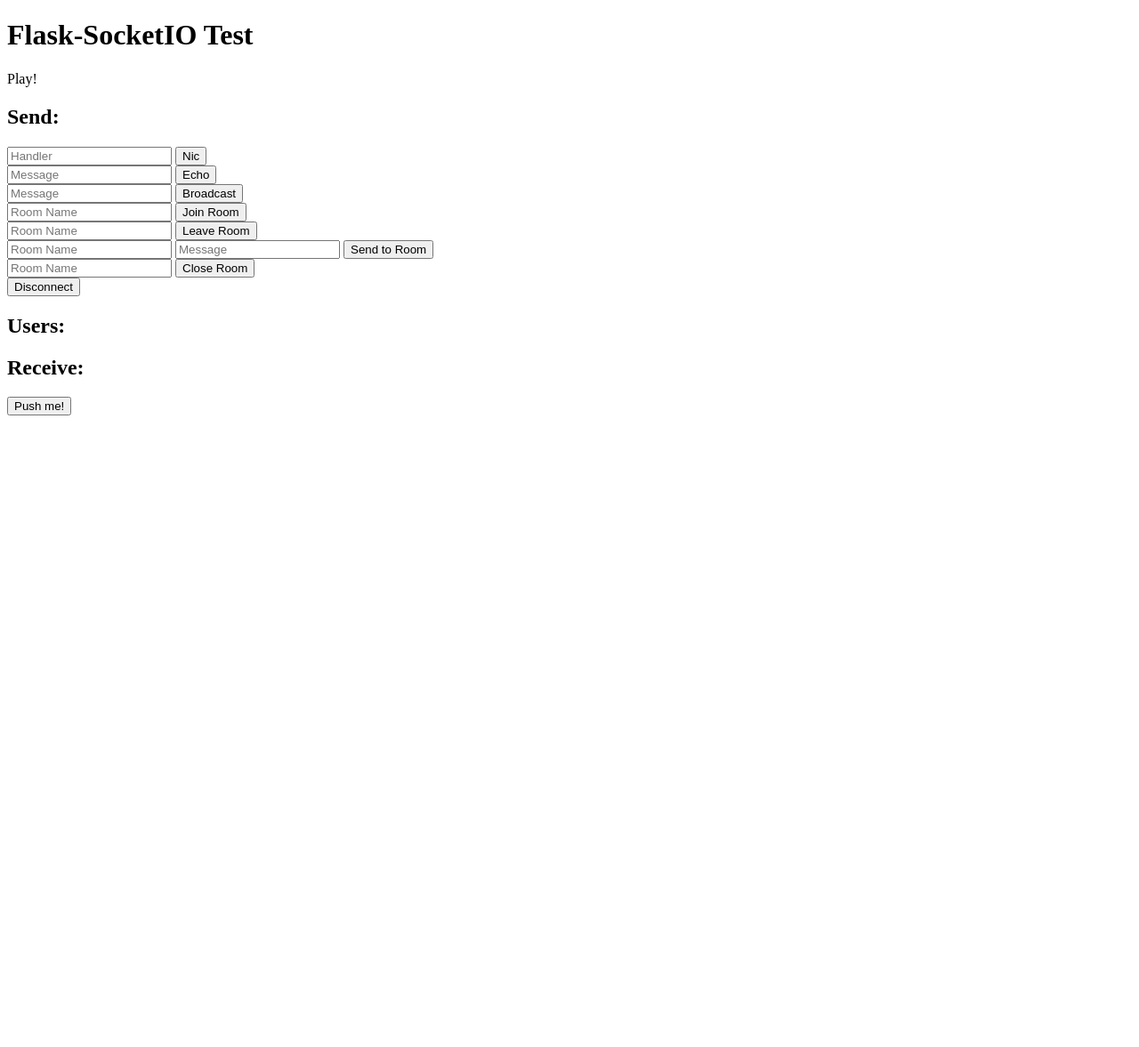
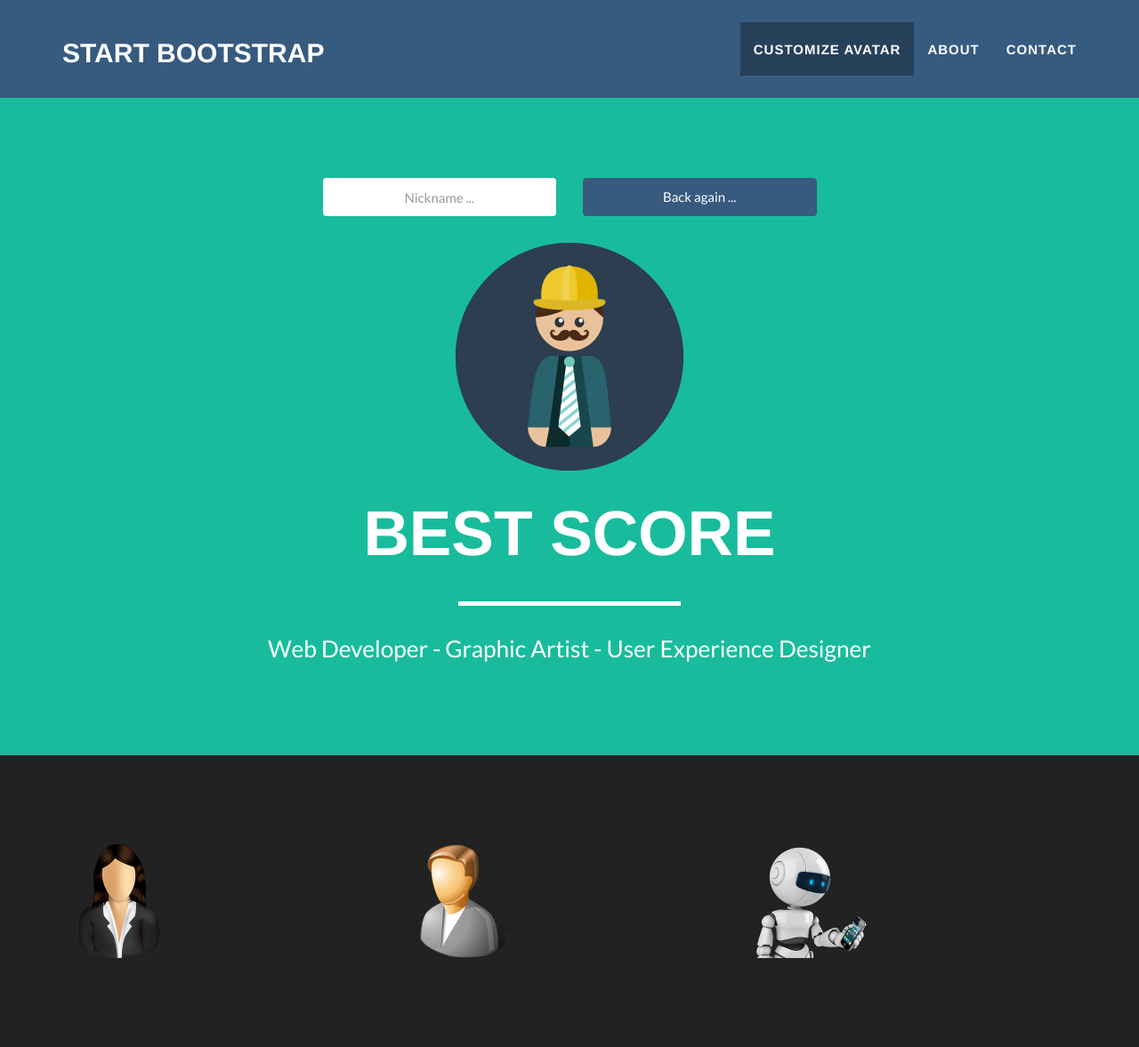
Before and after one commit to cedricbonhomme/JackSays, a Flask app: page / in a window 1280 px wide. Shown: the whole page at 89% size. Before the commit the page ends 467 px from the top, so only its background shows below. Run offline with Flask 2, Linux system fonts and the light colour scheme; the visitor is signed in with stand-in values (Sample User, id 1); parts of the project's set-up code (start-up, migrations or seed data) failed here and were passed over; some libraries are stand-ins or nearby versions.

Commit message:
add index.html

```diff
--- a/web/templates/index.html
+++ b/web/templates/index.html
@@ -1,163 +1,151 @@
-<!DOCTYPE HTML>
-<html>
+<!DOCTYPE html>
+<html lang="en">
+
 <head>
-    <title>Flask-SocketIO Test</title>
-    <script type="text/javascript" src="//code.jquery.com/jquery-1.4.2.min.js"></script>
-    <script type="text/javascript" src="//cdnjs.cloudflare.com/ajax/libs/socket.io/0.9.16/socket.io.min.js"></script>
-    <script type="text/javascript" charset="utf-8">
 
-    function createCookie(name,value,days) {
-	if (days) {
-		var date = new Date();
-		date.setTime(date.getTime()+(days*24*60*60*1000));
-		var expires = "; expires="+date.toGMTString();
-	}
-	else var expires = "";
-	document.cookie = name+"="+value+expires+"; path=/";
-}
+    <meta charset="utf-8">
+    <meta http-equiv="X-UA-Compatible" content="IE=edge">
+    <meta name="viewport" content="width=device-width, initial-scale=1">
+    <meta name="description" content="">
+    <meta name="author" content="">
 
-function readCookie(name) {
-	var nameEQ = name + "=";
-	var ca = document.cookie.split(';');
-	for(var i=0;i < ca.length;i++) {
-		var c = ca[i];
-		while (c.charAt(0)==' ') c = c.substring(1,c.length);
-		if (c.indexOf(nameEQ) == 0) return c.substring(nameEQ.length,c.length);
-	}
-	return null;
-}
+    <title>Freelancer - Start Bootstrap Theme</title>
 
-function eraseCookie(name) {
-	createCookie(name,"",-1);
-}
+    <!-- Bootstrap Core CSS - Uses Bootswatch Flatly Theme: http://bootswatch.com/flatly/ -->
+    <link href="../static/css/bootstrap.min.css" rel="stylesheet">
 
-        $(document).ready(function(){
-            namespace = '/test';
-            socket = io.connect('http://' + document.domain + ':' + location.port + namespace);
+    <!-- Custom CSS -->
+    <link href="../static/css/freelancer.css" rel="stylesheet">
 
-            socket.on('connect', function() {
-                socket.emit('my event', {data: 'I\'m connected!'});
-            });
+    <!-- jQuery -->
+    <script src="../static/js/jquery.js"></script>
 
-            // event handler for server sent data
-            // the data is displayed in the "Received" section of the page
-	    socket.on('err', function(msg) {
-                window.alert(msg.data);
-            });
+    <!-- Bootstrap Core JavaScript -->
+    <script src="../static/js/bootstrap.min.js"></script>
 
+    <!-- Plugin JavaScript -->
+    <script src="../static/js/classie.js"></script>
+    <script src="../static/js/cbpAnimatedHeader.js"></script>
 
-            socket.on('user list', function(msg) {
-                $('#usr').text(msg.data);
-            });
+    <!-- Custom Theme JavaScript -->
+    <script src="../static/js/freelancer.js"></script>
 
-            socket.on('my response', function(msg) {
-                $('#log').append('<br>'+msg.data);
-            });
+    <!-- JQuery cookies -->
+    <script src="../static/js/jquery.cookie.js"></script>
 
-            // handlers for the different forms in the page
-            // these send data to the server in a variety of ways
-	    $('form#nic').submit(function(event) {
-                socket.emit('nic', {data: $('#nic_data').val()});
-                return false;
-            });
-            $('form#emit').submit(function(event) {
-                socket.emit('my event', {data: $('#emit_data').val()});
-                return false;
-            });
-            $('form#broadcast').submit(function(event) {
-                socket.emit('my broadcast event', {data: $('#broadcast_data').val()});
-                return false;
-            });
-            $('form#join').submit(function(event) {
-                socket.emit('join', {room: $('#join_room').val()});
-                return false;
-            });
-            $('form#leave').submit(function(event) {
-                socket.emit('leave', {room: $('#leave_room').val()});
-                return false;
-            });
-            $('form#send_room').submit(function(event) {
-                socket.emit('my room event', {room: $('#room_name').val(), data: $('#room_data').val()});
-                return false;
-            });
-            $('form#close').submit(function(event) {
-                socket.emit('close room', {room: $('#close_room').val()});
-                return false;
-            });
-            $('form#disconnect').submit(function(event) {
-                socket.emit('disconnect request');
-                return false;
-            });
-            $('form#game1').submit(function(event) {
-                socket.emit('game', {data: "game1"});
-                return false;
-            });
+    <!-- swipe -->
+    <script src="../static/js/jquery.touchSwipe.js"></script>
 
+</head>
 
-            socket.on('user list', function(msg) {
-                $('#users').text(msg.data);
-            });
-        });
-    </script>
-</head>
-<body>
-    <h1>Flask-SocketIO Test</h1>
-    <a id="next" >Play!</a>
-    {{ user.nic }}
-    <h2>Send:</h2>
- 	<form id="nic" method="POST" action='#'>
-        <input type="text" name="nic_data" id="nic_data" placeholder="Handler">
-        <input type="submit" value="Nic">
-    </form>
-    <form id="emit" method="POST" action='#'>
-        <input type="text" name="emit_data" id="emit_data" placeholder="Message">
-        <input type="submit" value="Echo">
-    </form>
-    <form id="broadcast" method="POST" action='#'>
-        <input type="text" name="broadcast_data" id="broadcast_data" placeholder="Message">
-        <input type="submit" value="Broadcast">
-    </form>
-    <form id="join" method="POST" action='#'>
-        <input type="text" name="join_room" id="join_room" placeholder="Room Name">
-        <input type="submit" value="Join Room">
-    </form>
-    <form id="leave" method="POST" action='#'>
-        <input type="text" name="leave_room" id="leave_room" placeholder="Room Name">
-        <input type="submit" value="Leave Room">
-    </form>
-    <form id="send_room" method="POST" action='#'>
-        <input type="text" name="room_name" id="room_name" placeholder="Room Name">
-        <input type="text" name="room_data" id="room_data" placeholder="Message">
-        <input type="submit" value="Send to Room">
-    </form>
-    <form id="close" method="POST" action="#">
-        <input type="text" name="close_room" id="close_room" placeholder="Room Name">
-        <input type="submit" value="Close Room">
-    </form>
-    <form id="disconnect" method="POST" action="#">
-        <input type="submit" value="Disconnect">
-    </form>
-    <h2>Users:</h2>
-    <div id="usr"></div>
-    <h2>Receive:</h2>
-    <div id="log"></div>
+<body id="page-top" class="index">
 
-
-<div id="game">
-	<div id="game1">
-		<form id="game1" method="POST" action='#'>
-        	<input type="submit" value="Push me!">
+<!-- Navigation -->
+<nav class="navbar navbar-default navbar-fixed-top">
+    <div class="container">
+        <!-- Brand and toggle get grouped for better mobile display -->
+        <div class="navbar-header page-scroll">
+            <button type="button" class="navbar-toggle" data-toggle="collapse" data-target="#bs-example-navbar-collapse-1">
+                <span class="sr-only">Toggle navigation</span>
+                <span class="icon-bar"></span>
+                <span class="icon-bar"></span>
+                <span class="icon-bar"></span>
+            </button>
+            <a class="navbar-brand" href="#page-top">Start Bootstrap</a>
         </div>
 
+        <!-- Collect the nav links, forms, and other content for toggling -->
+        <div class="collapse navbar-collapse" id="bs-example-navbar-collapse-1">
+            <ul class="nav navbar-nav navbar-right">
+                <li class="hidden">
+                    <a href="#page-top"></a>
+                </li>
+                <li class="page-scroll">
+                    <a href="#customize">Customize Avatar</a>
+                </li>
+                <li class="page-scroll">
+                    <a href="#about">About</a>
+                </li>
+                <li class="page-scroll">
+                    <a href="#contact">Contact</a>
+                </li>
+            </ul>
+        </div>
+        <!-- /.navbar-collapse -->
+    </div>
+    <!-- /.container-fluid -->
+</nav>
 
+<header id="whatNext">
+    <div class="container">
+        <form action="login" method="POST" id="formLogin">
+            {{ form.hidden_tag() }}
+            <div class="row">
+                <div class="col-xs-1 col-sm-2 col-md-3"></div>
+                <div class="col-xs-5 col-sm-4 col-md-3">
+                    <input  name="login" style="text-align: center" type="text"
+                            class="form-control" placeholder="Nickname ...">
                 </div>
 
-    </form>
-    <div id="users">
+                <div class="col-xs-5 col-sm-4 col-md-3" style="margin-bottom: 30px">
+                    <button id="buttBack" type="button" class="btn btn-primary btn-block">Back again ... </button>
                 </div>
-<div id="log">
+            </div>
+            <div class="row">
+                <div class="col-lg-12">
+                    <img class="img-responsive" src="../static/img/profile.png" alt="">
+                    <div class="intro-text">
+                        <span class="name">Best Score</span>
+                        <hr class="star-light">
+                        <span class="skills">Web Developer - Graphic Artist - User Experience Designer</span>
                     </div>
                 </div>
             </div>
+        </form>
+    </div>
+</header>
+
+<section id="customize">
+    <div class="container">
+        <div class="row">
+            <div class="col-md-4">
+                <a onclick="customize('female')"><img class="img-responsive" src="../static/img/avatar/female.png" alt=""></a>
+            </div>
+            <div class="col-md-4">
+                <a onclick="customize('male')"><img class="img-responsive" src="../static/img/avatar/male.png" alt=""></a>
+            </div>
+            <div class="col-md-4">
+                <a onclick="customize('robot')"><img class="img-responsive" src="../static/img/avatar/robot.png" alt=""></a>
+            </div>
+        </div>
+    </div>
+</section>
+
+
+<script>
+
+    function customize(choice){
+        $.cookie('choice', choice);
+        window.location.href = "customize";
+    }
+</script>
+
+<!-- jQuery -->
+<script src="../static/js/jquery.js"></script>
+
+<!-- Bootstrap Core JavaScript -->
+<script src="../static/js/bootstrap.min.js"></script>
+
+<!-- Plugin JavaScript -->
+<script src="../static/js/classie.js"></script>
+<script src="../static/js/cbpAnimatedHeader.js"></script>
+
+<!-- Custom Theme JavaScript -->
+<script src="../static/js/freelancer.js"></script>
+
+<!-- JQuery cookies -->
+<script src="../static/js/jquery.cookie.js"></script>
+
 </body>
+
 </html>
--- a/web/views.py
+++ b/web/views.py
@@ -118,23 +118,18 @@ def background_thread():
                       {'data': 'Server generated event', 'count': count},
                       namespace='/test')
 
-@app.route('/avatar')
-def avatar():
-    form = SigninForm()
-    return render_template('createAvatar.html', form=form)
-
 @app.route('/customize')
 def customize():
     return render_template('customize.html')
 
 @app.route('/')
-@login_required
 def index():
+    form = SigninForm()
     global thread
     if thread is None:
         thread = Thread(target=background_thread)
         thread.start()
-    return render_template('index.html', user=g.user)
+    return render_template('index.html', user=g.user, form=form)
 @app.route('/play')
 def play():
     global thread
```
Also changed, not shown: web/templates/createAvatar.html (deleted, +0 -151 lines), 1 other file. Lines whose indentation alone changed are shown as unchanged.
